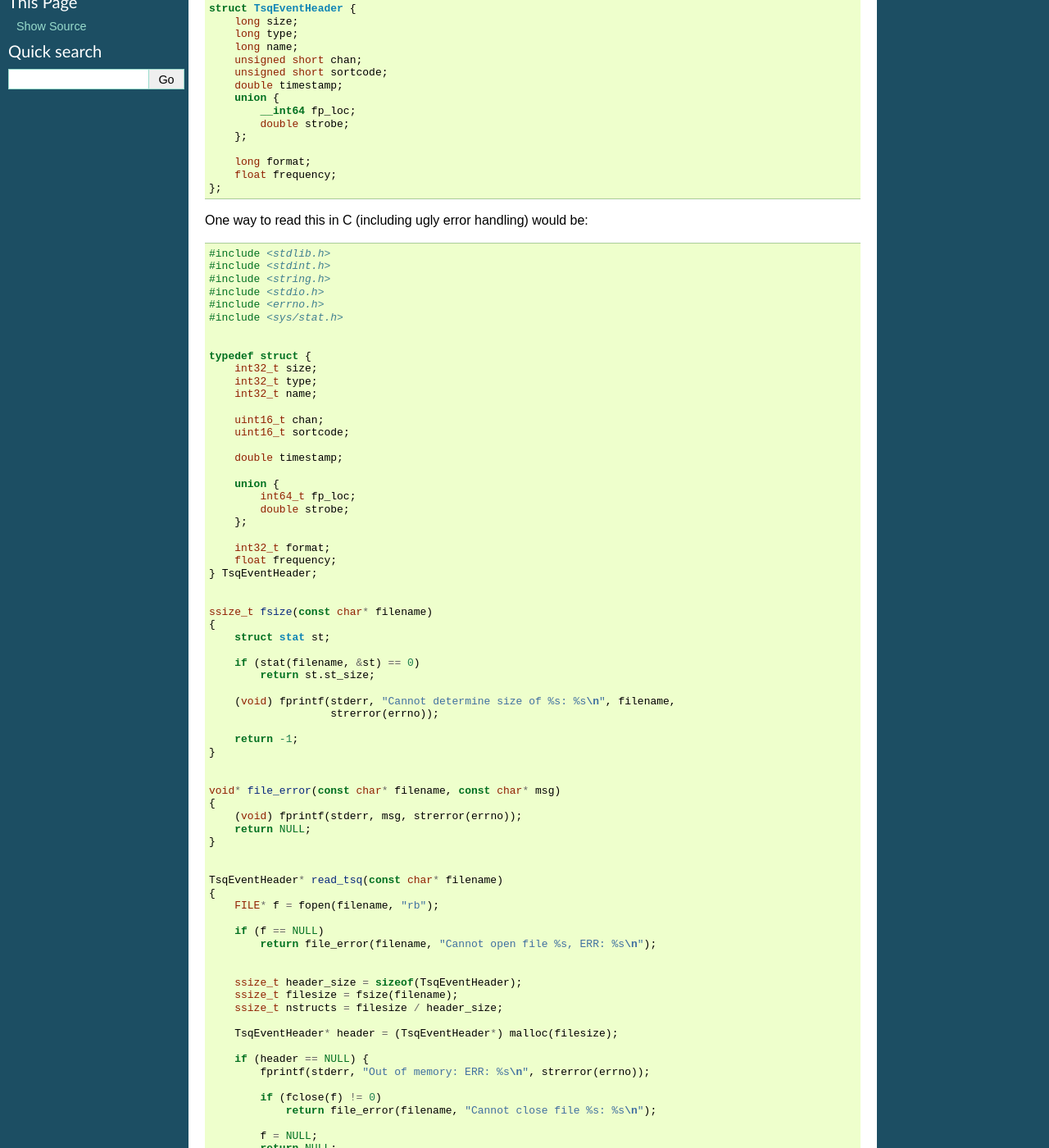
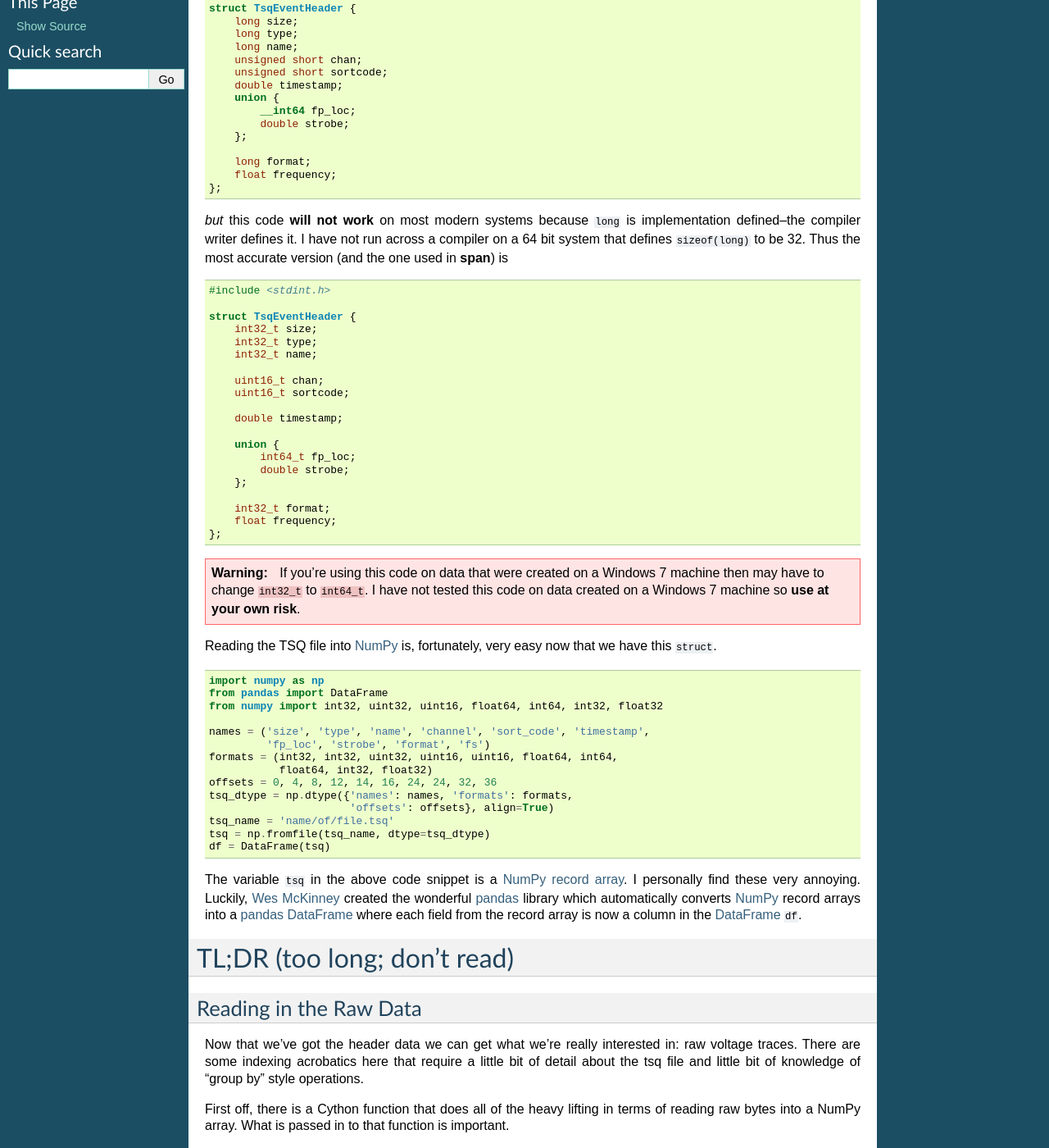
Before and after one commit to cpcloud/span, a Sphinx documentation site: the page built from docs/source/tdt.rst, in a window 1280 px wide and 1400 px high, scrolled down 344 px. Shown: the whole window at 82% size. Built offline with Sphinx 7.4.7, drawn with Linux system fonts in a browser that asks for light colours; some of the changed text lies outside the part shown.

```diff
--- a/docs/source/tdt.rst
+++ b/docs/source/tdt.rst
@@ -16,12 +16,14 @@ Reading in TDT Files
 TDT File Structure
 ------------------
 There are two types of TDT files necessary to create an instance of
-:class:`span.tdt.spikedataframe.SpikeDataFrame`: one file ending in "tev" and one ending in "tsq".
+:class:`span.tdt.spikedataframe.SpikeDataFrame`: one file ending in "tev" and
+one ending in "tsq". Note that this differs slightly from TDT's definition of a
+tank.
 
 TSQ Event Headers
 -----------------
-The TSQ file is fundamentally a C ``struct`` making it almost trivial
-to work with in `NumPy`_ using a compound `dtype`_.
+The TSQ file is a C ``struct`` making it trivial to work with in `NumPy`_ using
+a compound `dtype`_.
 
 According to `Jaewon Hwang
 <http://jaewon.mine.nu/jaewon/2010/10/04/how-to-import-tdt-tank-into-matlab/>`_,
@@ -45,20 +47,16 @@ the C struct is
         float frequency;
     };
 
-
-One way to read this in C (including ugly error handling) would be:
+*but* this code **will not work** on most modern systems because ``long`` is
+implementation defined--the compiler writer defines it. I have not run across a
+compiler on a 64 bit system that defines ``sizeof(long)`` to be 32. Thus the
+most accurate version (and the one used in **span**) is
 
 .. code-block:: c
 
-    #include <stdlib.h>
     #include <stdint.h>
-    #include <string.h>
-    #include <stdio.h>
-    #include <errno.h>
-    #include <sys/stat.h>
 
-
-    typedef struct {
+    struct TsqEventHeader {
         int32_t size;
         int32_t type;
         int32_t name;
@@ -75,77 +73,19 @@ One way to read this in C (including ugly error handling) would be:
 
         int32_t format;
         float frequency;
-    } TsqEventHeader;
+    };
 
 
-    ssize_t fsize(const char* filename)
-    {
-        struct stat st;
+.. warning::
 
-        if (stat(filename, &st) == 0)
-            return st.st_size;
-
-        (void) fprintf(stderr, "Cannot determine size of %s: %s\n", filename,
-                       strerror(errno));
-
-        return -1;
-    }
+   If you're using this code on data that were created on a Windows 7
+   machine then may have to change ``int32_t`` to ``int64_t``. I have not
+   tested this code on data created on a Windows 7 machine so **use at your own
+   risk**.
 
 
-    void* file_error(const char* filename, const char* msg)
-    {
-        (void) fprintf(stderr, msg, strerror(errno));
-        return NULL;
-    }
-
-
-    TsqEventHeader* read_tsq(const char* filename)
-    {
-        FILE* f = fopen(filename, "rb");
-
-        if (f == NULL)
-            return file_error(filename, "Cannot open file %s, ERR: %s\n");
-
-
-        ssize_t header_size = sizeof(TsqEventHeader);
-        ssize_t filesize = fsize(filename);
-        ssize_t nstructs = filesize / header_size;
-
-        TsqEventHeader* header = (TsqEventHeader*) malloc(filesize);
-
-        if (header == NULL) {
-            fprintf(stderr, "Out of memory: ERR: %s\n", strerror(errno));
-
-            if (fclose(f) != 0)
-                return file_error(filename, "Cannot close file %s: %s\n");
-
-            f = NULL;
-            return NULL;
-        }
-
-        size_t bytes_read = fread(header, header_size, nstructs, f);
-
-        if (!bytes_read) {
-            free(header);
-            header = NULL;
-
-            return file_error(filename, "Read 0 bytes from file %s: %s\n");
-        }
-
-        if (fclose(f) != 0) {
-            free(header);
-            header = NULL;
-
-            return file_error(filename, "Cannot close file %s: %s\n");
-        }
-
-        f = NULL;
-
-        return header;
-    }
-
-
-Reading the TSQ file into `NumPy`_ is, fortunately, **much** easier than this.
+Reading the TSQ file into `NumPy`_ is, fortunately, very easy now that we have
+this ``struct``.
 
 
 .. code-block:: python
@@ -166,14 +106,15 @@ Reading the TSQ file into `NumPy`_ is, fortunately, **much** easier than this.
     df = DataFrame(tsq)
 
 
-``tsq`` is a `NumPy record array
-<http://docs.scipy.org/doc/numpy/user/basics.rec.html>`_. I personally
-find these very annoying. Luckily, `Wes McKinney
-<http://www.wesmckinney.com>`_ created the wonderful `pandas`_ library
-which automatically converts `NumPy`_ record arrays into a pandas
-`DataFrame`_ where each field from the record array is now a column in
-the `DataFrame`_ ``df``.
+The variable ``tsq`` in the above code snippet is a `NumPy record array
+<http://docs.scipy.org/doc/numpy/user/basics.rec.html>`_. I personally find
+these very annoying. Luckily, `Wes McKinney <http://www.wesmckinney.com>`_
+created the wonderful `pandas`_ library which automatically converts `NumPy`_
+record arrays into a `pandas`_ `DataFrame`_ where each field from the record
+array is now a column in the `DataFrame`_ ``df``.
 
+TL;DR (too long; don't read)
+============================
 Reading in the Raw Data
 -----------------------
 Now that we've got the header data we can get what we're really
@@ -197,7 +138,6 @@ automatically for every channel. The third argument is ``blocksize``
 and the fourth argument is the output array that contains the raw
 voltage data.
 
-
 Here is the inner loop that does the work of reading in the raw data
 from the tev file.
 
@@ -209,12 +149,12 @@ from the tev file.
 You can see here that this part of the
 :py:func:`span.tdt._read_tev._read_tev_raw` function skips to the point in
 the file where the next chunk lies and placing it in the array
-``spikes``.
+``spikes``. This codes works on any kind of floating point spike data (by used
+`fused types`_ and it also runs in parallel for a slight speedup in I/O.
 
 As usual, the best way to understand what's going on is to read the
-source.
+source code.
 
--------------------
 Organizing the Data
 -------------------
 Whew! Reading in these data are tricky.
@@ -237,7 +177,6 @@ the ``channel`` (``chan`` in the C ``struct``) column.
 The ``channel`` column gives each chunk a ... you guessed it ...
 channel, and thus provides a way to map sample chunks to channels.
 
------------------------
 Electrode Configuration
 -----------------------
 I'm currently working on a flexible implementation to allow for
@@ -246,7 +185,6 @@ Stay tuned! What's currently available is in the
 :mod:`span.tdt.recording` module.
 
 
------------------
 ``span.tdt.tank``
 -----------------
 
@@ -255,7 +193,6 @@ Stay tuned! What's currently available is in the
    :members:
 
 
----------------------------
 ``span.tdt.spikedataframe``
 ---------------------------
 
```
Also changed, not shown: docs/source/getting_started.rst (+27 -8 lines), docs/source/intro.rst (+4 -11 lines), docs/source/recording.rst (+0 -11 lines), 1 other file.
